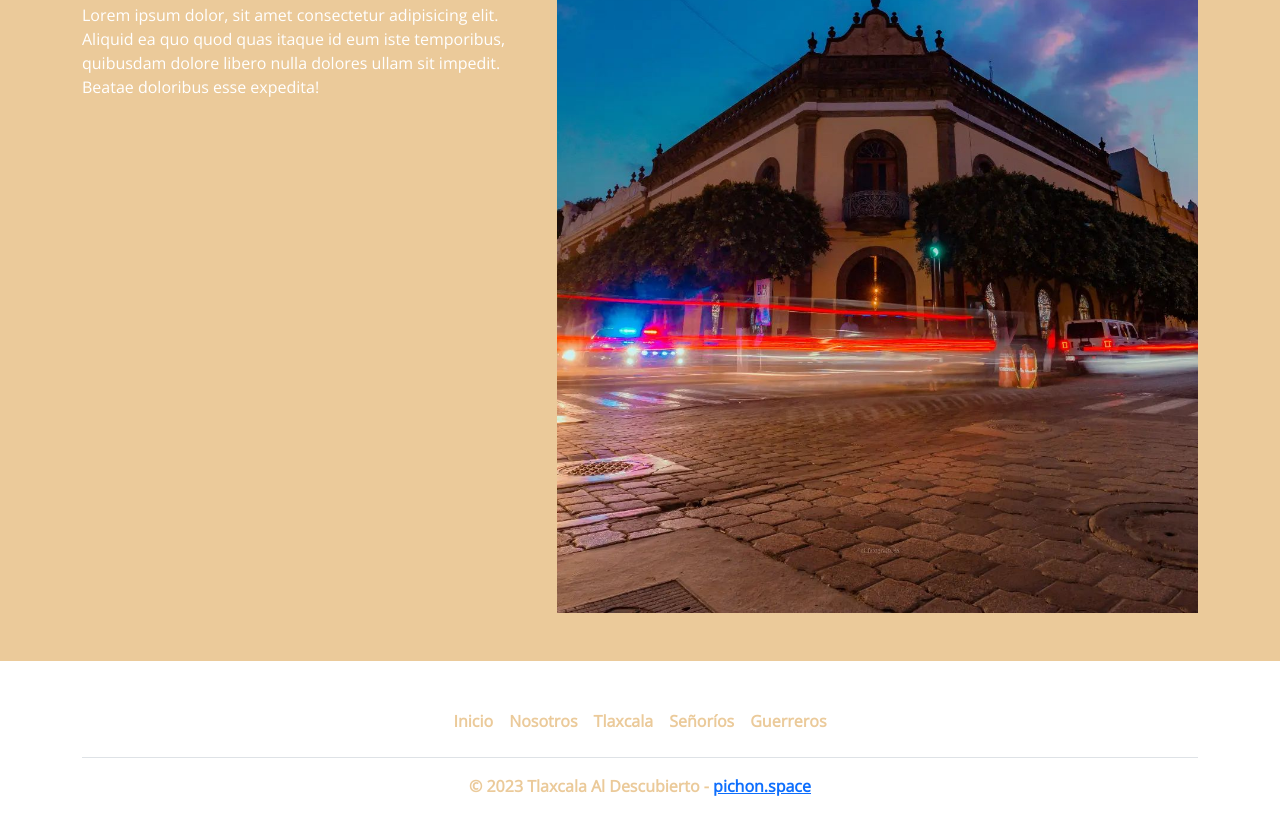
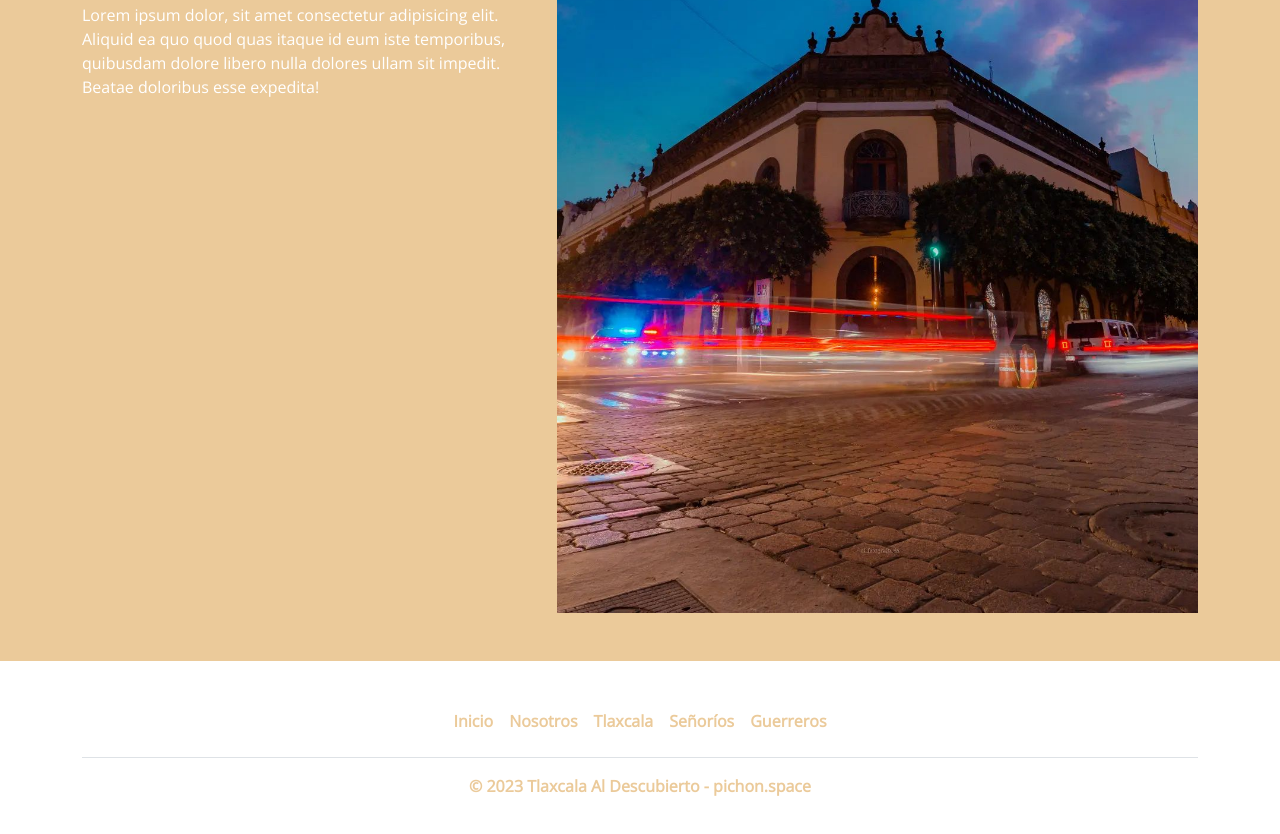
Before and after one commit to paulpichon/tlaxcala-al-descubierto, a plain HTML site: page nosotros.html in a window 1280 px wide. Shown: the part 2508-3342 px from the top of the page. Drawn offline with nearby package versions, Linux system fonts and the light colour scheme.

Commit message:
Estilos a link de pagina personal

```diff
--- a/nosotros.html
+++ b/nosotros.html
@@ -132,7 +132,7 @@
                 <li class="nav-item"><a href="#" class="nav-link px-2 text-muted linksFooter">Guerreros</a></li>
             </ul>
             <p class="text-center text-muted desarrolladoPor">
-                © 2023 Tlaxcala Al Descubierto - <a href="https://paulpichon.github.io/" target="_blank" rel="noopener noreferrer">pichon.space</a>
+                © 2023 Tlaxcala Al Descubierto - <a class="linkPaginaDesarrollador" href="https://paulpichon.github.io/" target="_blank" rel="noopener noreferrer">pichon.space</a>
             </p>
         </footer>
     </div>
--- a/public/css/nosotros.css
+++ b/public/css/nosotros.css
@@ -43,7 +43,13 @@ a.linksFooter:hover {
     box-shadow: inset 160px 0 0 0 #EBCA9A;
     color: #FFFFFF!important
 }
+/* link pargina personal */
+a.linkPaginaDesarrollador{
+    color: #EBCA9A!important;
 
+    text-decoration: none!important;
+
+}
 
 /* media querys */
 /* X-Small devices (portrait phones, less than 576px) */
```
